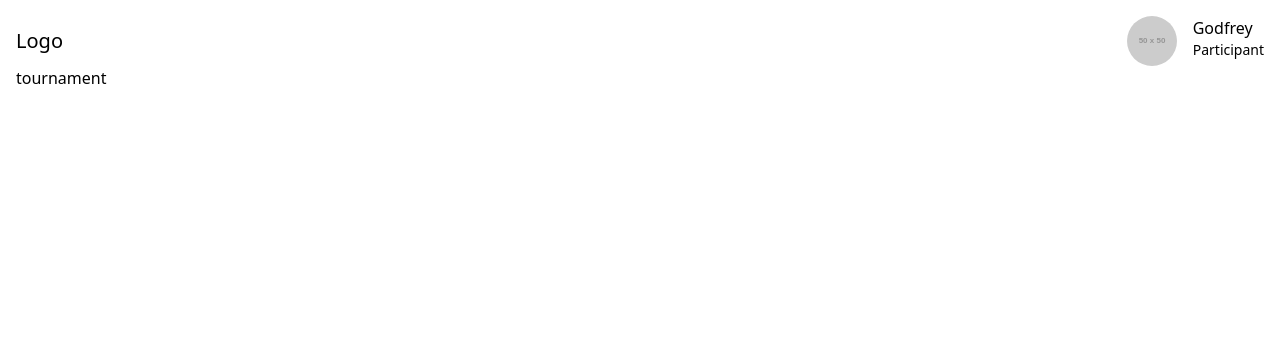
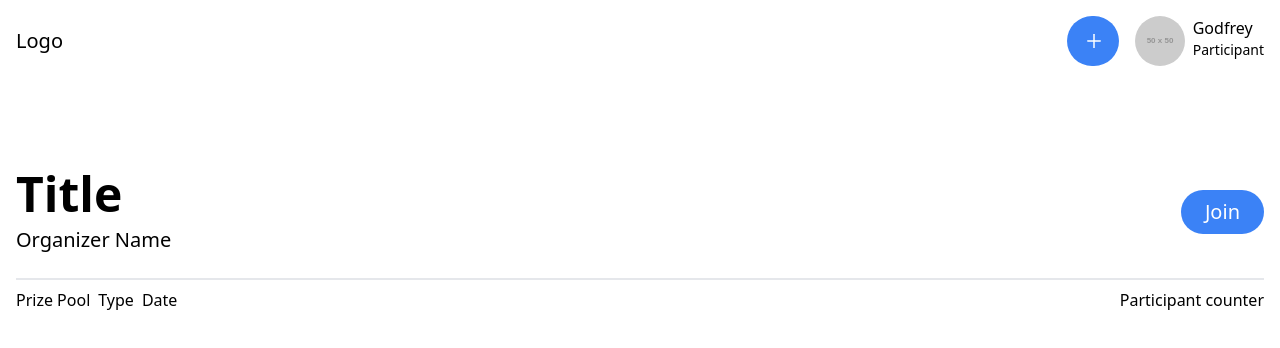
Before and after one commit to pengpa0012/tournament-app, a Next.js app in the folder client/: page /tournament in a window 1280 px wide. Shown: the top 348 px of the page. Built offline with nearby package versions, Linux system fonts and the light colour scheme.

Commit message:
update table, profile

```diff
--- a/client/src/pages/_app.tsx
+++ b/client/src/pages/_app.tsx
@@ -2,6 +2,7 @@ import { tabs } from '@/Content'
 import '@/styles/globals.css'
 import type { AppProps } from 'next/app'
 import { useRouter } from 'next/router'
+import { AiOutlinePlus } from "react-icons/ai";
 
 export default function App({ Component, pageProps }: AppProps) {
   const router = useRouter()
@@ -11,11 +12,14 @@ export default function App({ Component, pageProps }: AppProps) {
       <>
         <nav className="flex items-center justify-between">
           <h1 className="font-medium text-xl" onClick={() => router.push("/")}>Logo</h1>
-          <div className="flex cursor-pointer" onClick={() => router.push("/profile")}>
-            <img src="https://via.placeholder.com/50x50" className="mr-4 rounded-full"/>
-            <div>
-              <h3 className="text-md truncate">Godfrey</h3>
-              <p className="text-sm">Participant</p>
+          <div className="flex ">
+            <button className="bg-blue-500 hover:bg-blue-600 px-[15px] text-white font-medium rounded-full mr-4 flex items-center"><AiOutlinePlus size={20} style={{ marginLeft: 2, fontWeight: "medium" }} /></button>
+            <div className="flex cursor-pointer" onClick={() => router.push("/profile")}>
+              <img src="https://via.placeholder.com/50x50" className="mr-2 rounded-full"/>
+              <div>
+                <h3 className="text-md truncate">Godfrey</h3>
+                <p className="text-sm">Participant</p>
+              </div>
             </div>
           </div>
         </nav>
--- /dev/null
+++ b/client/src/pages/create.tsx
@@ -0,0 +1,9 @@
+import React from 'react'
+
+const create = () => {
+  return (
+    <div>create</div>
+  )
+}
+
+export default create
--- a/client/src/pages/index.tsx
+++ b/client/src/pages/index.tsx
@@ -37,8 +37,8 @@ export default function Home() {
         <tbody>
           {
             [1,2,3,4,5].map((item: any, i: number) => (
-              <tr className="text-center flex items-center border-2 border-r-0 border-l-0 border-t-0 even:bg-gray-100 hover:bg-gray-200 cursor-pointer" key={i} onClick={() => router.push("/tournament")}>
-                <td className="p-1 flex flex-1">
+              <tr className="text-center flex items-center border-2 border-r-0 border-l-0 border-t-0 hover:bg-gray-100 cursor-pointer" key={i} onClick={() => router.push("/tournament")}>
+                <td className="py-2 flex flex-1">
                   <img src="https://via.placeholder.com/400x200" className="mx-auto w-full max-w-[150px]"/>
                   <div className="text-left ml-2">
                     <h4 className="text-lg font-medium">Title</h4>
--- a/client/src/pages/organizers.tsx
+++ b/client/src/pages/organizers.tsx
@@ -1,6 +1,8 @@
+import { useRouter } from 'next/router'
 import React from 'react'
 
 const organizers = () => {
+  const router = useRouter()
   return (
     <table className="w-full">
       <thead>
@@ -12,7 +14,7 @@ const organizers = () => {
       <tbody>
         {
           [1,2,3,4,5].map((item, any) => (
-            <tr className="flex text-center p-2 font-medium border-2 border-r-0 border-l-0 border-t-0 hover:bg-gray-200 cursor-pointer">
+            <tr className="flex text-center p-2 font-medium border-2 border-r-0 border-l-0 border-t-0 hover:bg-gray-100 cursor-pointer" onClick={() => router.push(`/profile`)}>
               <td className="flex-1 text-xl">Tito Valdez</td>
               <td className="flex-1 text-xl">233</td>
             </tr>
--- a/client/src/pages/player-leaderboards.tsx
+++ b/client/src/pages/player-leaderboards.tsx
@@ -10,7 +10,7 @@ const playerLeaderboards = () => {
   return <>
     {
       playerLeaderboardsContent.map((item, i) => (
-        <div key={i} className="border-2 border-r-0 border-t-0 border-l-0 p-4 flex items-center justify-between hover:bg-gray-200 cursor-pointer"  onClick={() => router.push(`/profile?id=${item.name}`)}>
+        <div key={i} className="border-2 border-r-0 border-t-0 border-l-0 p-4 flex items-center justify-between hover:bg-gray-100 cursor-pointer" onClick={() => router.push(`/profile?id=${item.name}`)}>
           <div className="flex items-center">
             <h1 className={`text-2xl text-gray-500 font-bold min-w-[70px] flex flex-col items-center ${i == 0 && "text-5xl !text-yellow-500"} ${i == 1 && "text-3xl !text-slate-500"} ${i == 2 && "text-3xl !text-amber-800"}`}>
               {i == 0 && <GiTrophyCup />}
--- a/client/src/pages/tournament.tsx
+++ b/client/src/pages/tournament.tsx
@@ -2,7 +2,25 @@ import React from 'react'
 
 const tournament = () => {
   return (
-    <div>tournament</div>
+    <div className="mt-20">
+      <div className="flex justify-between items-center border-2 border-r-0 border-l-0 border-t-0 py-6">
+        <div>
+          <h1 className="text-5xl font-bold mb-2">Title</h1>
+          <p className="text-xl">Organizer Name</p>
+        </div>
+        <button className="bg-blue-500 hover:bg-blue-600 rounded-full py-2 px-6 text-white text-xl">Join</button>
+      </div>
+      <div className="flex justify-between items-center py-2">
+        <div className="flex gap-2">
+          <h1>Prize Pool</h1>
+          <h1>Type</h1>
+          <h1>Date</h1>
+        </div>
+        <div>
+          <h1>Participant counter</h1>
+        </div>
+      </div>
+    </div>
   )
 }
 
```
